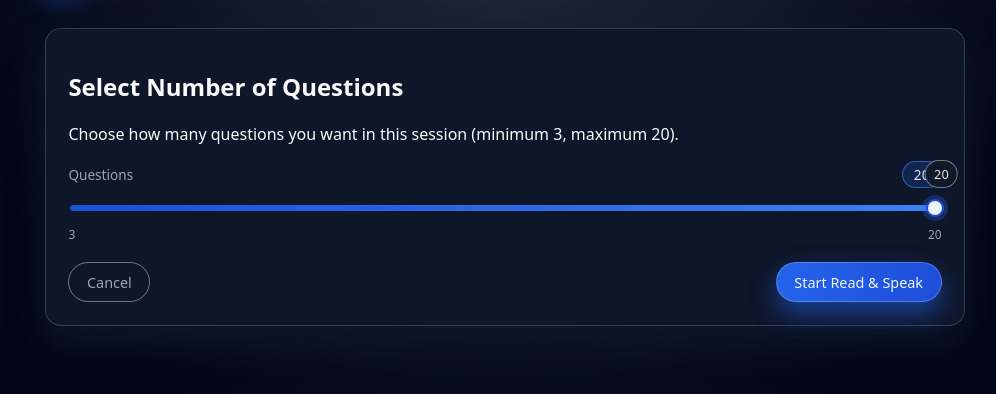
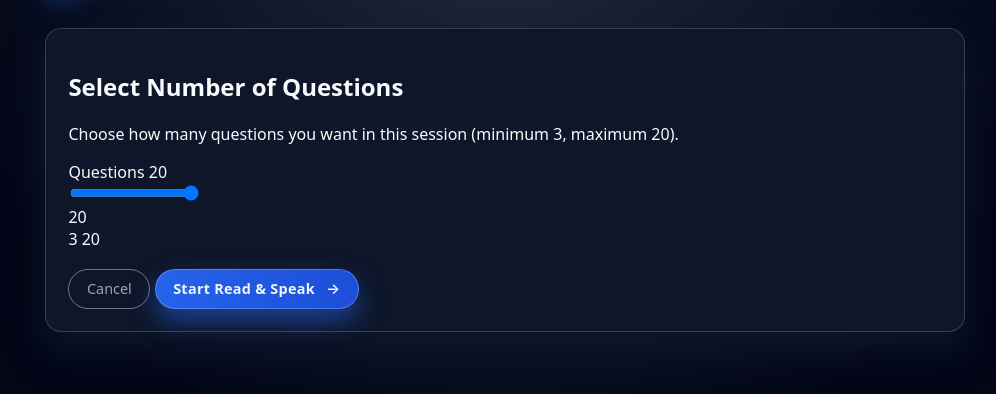
Before and after one commit to arvind88765/communication-test-ai, a Flask app: page /choose-questions/1 in a window 1280 px wide. Shown: the part 64-458 px from the top of the page, without its empty margins (135-1131 px from the left). Run offline with Flask 3, Linux system fonts and the light colour scheme.

Commit message:
Update style.css

```diff
--- a/static/style.css
+++ b/static/style.css
@@ -175,19 +206,32 @@
   justify-content: center;
   gap: 0.35rem;
   text-decoration: none;
-  transition: transform 0.12s ease, box-shadow 0.12s ease, background 0.12s ease, border-color 0.12s ease;
+  transition: transform 0.12s ease, box-shadow 0.12s ease,
+              background 0.12s ease, border-color 0.12s ease;
 }
 
 .primary-btn {
   background: linear-gradient(to right, #2563eb, #1d4ed8);
   color: #eff6ff;
+  font-weight: 600;
+  letter-spacing: 0.02em;
   box-shadow: 0 12px 25px rgba(37, 99, 235, 0.55);
   border: 1px solid rgba(191, 219, 254, 0.3);
+}
+
+.primary-btn::after {
+  content: "→";
+  margin-left: 0.35rem;
+  transition: transform 0.15s ease;
 }
 
 .primary-btn:hover {
   transform: translateY(-1px);
   box-shadow: 0 16px 32px rgba(37, 99, 235, 0.7);
+}
+
+.primary-btn:hover::after {
+  transform: translateX(4px);
 }
 
 .primary-btn:disabled {
@@ -279,65 +325,6 @@
   box-shadow: 0 18px 35px rgba(15, 23, 42, 0.95);
 }
 
-.sentence-box {
-  margin: 0.9rem 0 1rem;
-  padding: 0.9rem 1rem;
-  border-radius: 0.9rem;
-  background: radial-gradient(circle at top left, rgba(37, 99, 235, 0.15), transparent 60%),
-              rgba(15, 23, 42, 0.95);
-  border: 1px solid rgba(55, 65, 81, 0.9);
-  font-size: 1rem;
-  line-height: 1.4;
-}
-
-.controls-row {
-  display: flex;
-  gap: 0.7rem;
-  flex-wrap: wrap;
-  margin-bottom: 0.6rem;
-}
-
-.status-row {
-  margin-bottom: 0.9rem;
-}
-
-.status-text {
-  font-size: 0.85rem;
-  color: var(--text-muted);
-}
-
-.progress-row {
-  margin-bottom: 1rem;
-}
-
-.progress-label {
-  font-size: 0.8rem;
-  color: var(--text-muted);
-  margin-bottom: 0.3rem;
-}
-
-.progress-bar {
-  height: 8px;
-  width: 100%;
-  border-radius: 999px;
-  background: rgba(15, 23, 42, 0.9);
-  border: 1px solid rgba(55, 65, 81, 0.8);
-  overflow: hidden;
-}
-
-.progress-fill {
-  height: 100%;
-  background: linear-gradient(to right, #22c55e, #4ade80);
-  width: 0;
-  transition: width 0.25s ease;
-}
-
-.bottom-row {
-  display: flex;
-  justify-content: space-between;
-  align-items: center;
-}
-
 /* Waveform */
 
 .wave-canvas {
@@ -357,188 +344,9 @@
   gap: 1.3rem;
 }
 
-.result-card {
-  background: rgba(15, 23, 42, 0.98);
-  border-radius: 1rem;
-  padding: 1.3rem 1.4rem;
-  border: 1px solid rgba(55, 65, 81, 0.95);
-  box-shadow: 0 18px 35px rgba(15, 23, 42, 0.95);
-}
+/* Slider etc... (unchanged) */
 
-.result-card h2 {
-  margin-top: 0;
-  margin-bottom: 0.3rem;
-}
-
-.result-mode {
-  margin: 0 0 0.9rem;
-  font-size: 0.9rem;
-  color: var(--text-muted);
-}
-
-.overall-score-circle {
-  width: 130px;
-  height: 130px;
-  border-radius: 999px;
-  border: 2px solid rgba(52, 211, 153, 0.5);
-  background: radial-gradient(circle at top, rgba(34, 197, 94, 0.15), transparent 60%),
-              rgba(15, 23, 42, 0.98);
-  display: flex;
-  flex-direction: column;
-  align-items: center;
-  justify-content: center;
-  margin-bottom: 0.8rem;
-}
-
-.score-value {
-  font-size: 1.8rem;
-  font-weight: 700;
-}
-
-.score-label {
-  font-size: 0.75rem;
-  text-transform: uppercase;
-  color: var(--text-muted);
-}
-
-.result-summary {
-  font-size: 0.9rem;
-  color: var(--text-muted);
-  max-width: 28rem;
-}
-
-.result-actions {
-  margin-top: 0.9rem;
-  display: flex;
-  gap: 0.75rem;
-}
-
-.detail-card {
-  background: rgba(15, 23, 42, 0.98);
-  border-radius: 1rem;
-  padding: 1.1rem 1.3rem;
-  border: 1px solid rgba(55, 65, 81, 0.95);
-}
-
-.detail-card h3 {
-  margin-top: 0;
-  margin-bottom: 0.75rem;
-}
-
-.detail-table {
-  font-size: 0.8rem;
-}
-
-.detail-header,
-.detail-row {
-  display: grid;
-  grid-template-columns: 0.4fr 2fr 2fr 0.7fr;
-  gap: 0.6rem;
-  padding: 0.3rem 0;
-}
-
-.detail-header {
-  border-bottom: 1px solid rgba(55, 65, 81, 0.9);
-  font-size: 0.75rem;
-  color: var(--text-muted);
-}
-
-.detail-row:nth-child(odd) {
-  background: rgba(15, 23, 42, 0.6);
-}
-
-/* Slider selection page */
-
-.question-form {
-  margin-top: 0.75rem;
-}
-
-.slider-wrapper {
-  margin-top: 1rem;
-}
-
-.slider-label-row {
-  display: flex;
-  justify-content: space-between;
-  align-items: center;
-  margin-bottom: 0.4rem;
-}
-
-.slider-caption {
-  font-size: 0.85rem;
-  color: var(--text-muted);
-}
-
-.slider-value-badge {
-  font-size: 0.85rem;
-  padding: 0.2rem 0.7rem;
-  border-radius: 999px;
-  background: rgba(37,99,235,0.2);
-  border: 1px solid rgba(59,130,246,0.6);
-  color: #dbeafe;
-}
-
-.slider-track-container {
-  position: relative;
-  margin: 0.4rem 0 0.6rem;
-}
-
-.question-slider {
-  width: 100%;
-  -webkit-appearance: none;
-  appearance: none;
-  height: 6px;
-  border-radius: 999px;
-  background: linear-gradient(to right, #1d4ed8, #3b82f6);
-  outline: none;
-}
-
-.question-slider::-webkit-slider-thumb {
-  -webkit-appearance: none;
-  appearance: none;
-  width: 18px;
-  height: 18px;
-  border-radius: 999px;
-  background: #eff6ff;
-  border: 2px solid #1d4ed8;
-  cursor: pointer;
-  box-shadow: 0 0 0 4px rgba(37,99,235,0.3);
-}
-
-.question-slider::-moz-range-thumb {
-  width: 18px;
-  height: 18px;
-  border-radius: 999px;
-  background: #eff6ff;
-  border: 2px solid #1d4ed8;
-  cursor: pointer;
-  box-shadow: 0 0 0 4px rgba(37,99,235,0.3);
-}
-
-.slider-bubble {
-  position: absolute;
-  top: -34px;
-  transform: translateX(-50%);
-  padding: 0.25rem 0.5rem;
-  border-radius: 999px;
-  background: #111827;
-  border: 1px solid rgba(148,163,184,0.7);
-  font-size: 0.8rem;
-  color: #e5e7eb;
-  pointer-events: none;
-  min-width: 32px;
-  text-align: center;
-}
-
-.slider-min-max {
-  display: flex;
-  justify-content: space-between;
-  font-size: 0.75rem;
-  color: var(--text-muted);
-  margin-top: 0.1rem;
-}
-
-/* Responsive */
+/* ================= RESPONSIVE ================= */
 
 @media (max-width: 720px) {
   .app-main {
```
Also changed, not shown: other parts of static/style.css (+67 -35 lines).
